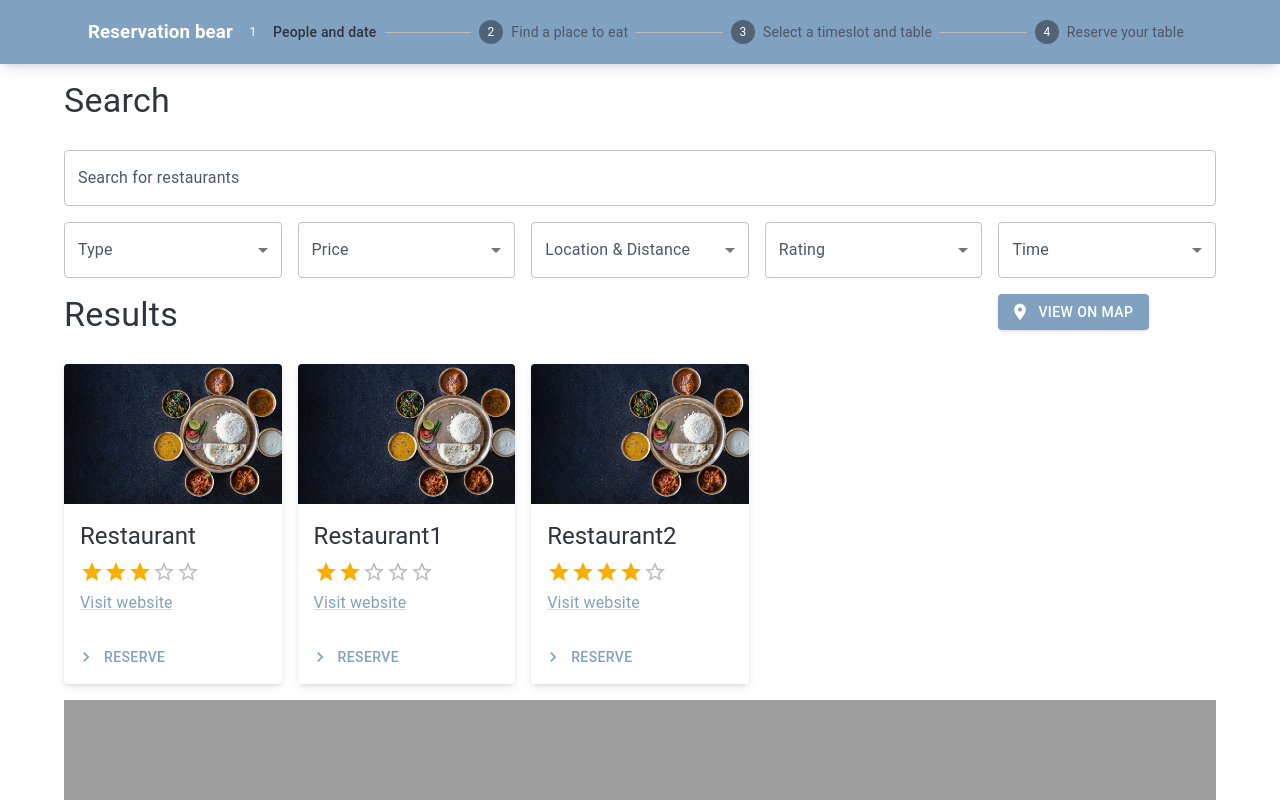
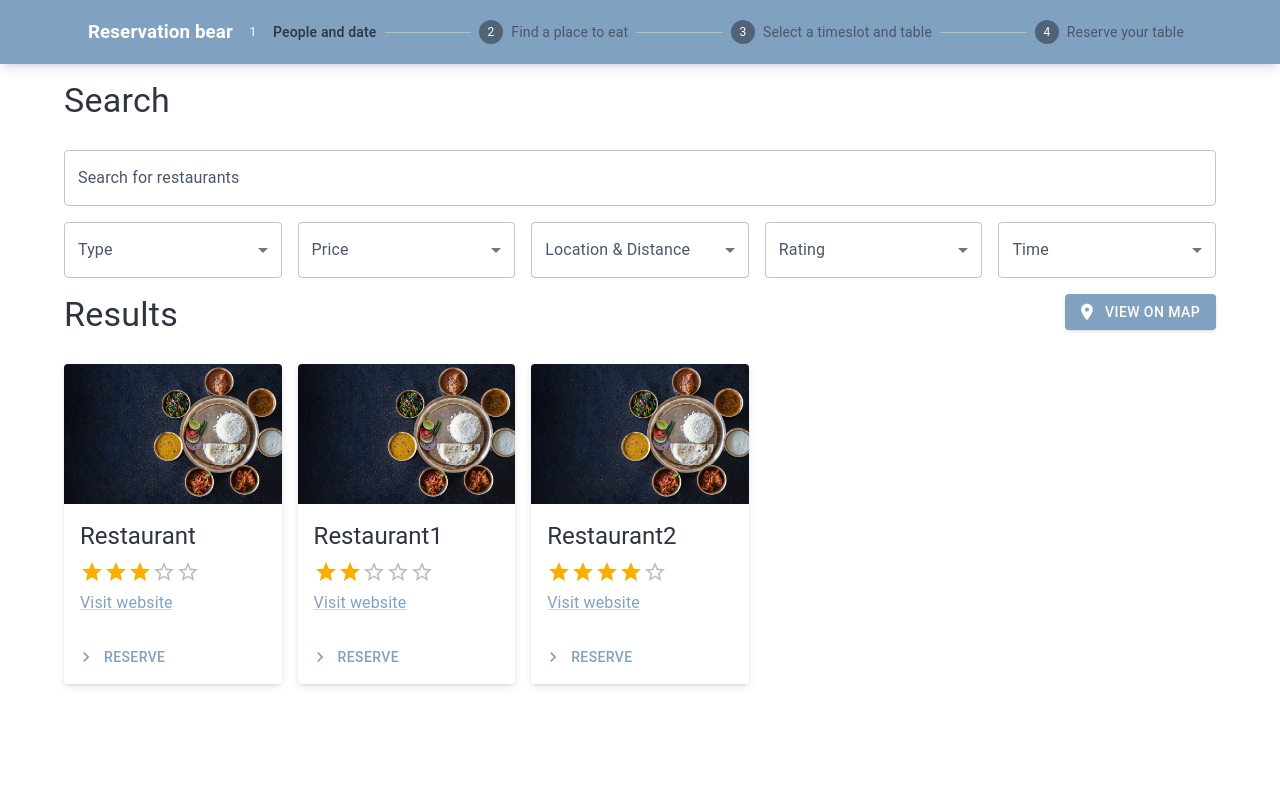
Before and after one commit to Eistbaren/client, a React (Create React App) app: page /search in a window 1280 px wide. Shown: the top 800 px of the page. Built offline with nearby package versions, Linux system fonts and the light colour scheme.

Commit message:
feat: toggle map

```diff
--- a/src/pages/SearchPage.tsx
+++ b/src/pages/SearchPage.tsx
@@ -1,6 +1,7 @@
-import { Button, TextField, Grid, Typography } from '@mui/material';
+import { Button, TextField, Grid, Typography, Box } from '@mui/material';
 
 import LocationOnIcon from '@mui/icons-material/LocationOn';
+import GridViewIcon from '@mui/icons-material/GridView';
 import '../css/SearchPage.css';
 import React from 'react';
 import RestaurantCard from '../components/RestaurantCard';
@@ -109,6 +110,9 @@ export default function SearchPage() {
   };
   const handleDetailModalClose = () => setDetailModalOpen(false);
 
+  const [showMap, setShowMap] = React.useState(false);
+  const toggleMap = () => setShowMap(!showMap);
+
   return (
     <>
       <div className='search-container'>
@@ -144,25 +148,34 @@ export default function SearchPage() {
           </Grid>
 
           <Grid item xs>
-            <Button variant='contained' startIcon={<LocationOnIcon />}>
-              View on map
+            <Box display='flex' justifyContent='flex-end'>
+              <Button
+                variant='contained'
+                startIcon={showMap ? <GridViewIcon /> : <LocationOnIcon />}
+                onClick={toggleMap}
+              >
+                {showMap ? 'Show grid' : 'View on map'}
               </Button>
+            </Box>
           </Grid>
 
-          {restaurants.map(restaurant => (
+          {showMap ? (
+            <Grid item xs={12}>
+              <RestaurantMap
+                restaurants={restaurants}
+                onClick={restaurant => openDetailModal(restaurant)}
+              ></RestaurantMap>
+            </Grid>
+          ) : (
+            restaurants.map(restaurant => (
               <Grid item xs={2.4} key={restaurant.id}>
                 <RestaurantCard
                   restaurant={restaurant}
                   onClick={() => openDetailModal(restaurant)}
                 ></RestaurantCard>
               </Grid>
-          ))}
-          <Grid item xs={12}>
-            <RestaurantMap
-              restaurants={restaurants}
-              onClick={restaurant => openDetailModal(restaurant)}
-            ></RestaurantMap>
-          </Grid>
+            ))
+          )}
         </Grid>
       </div>
 
```
Lines whose indentation alone changed are shown as unchanged.
